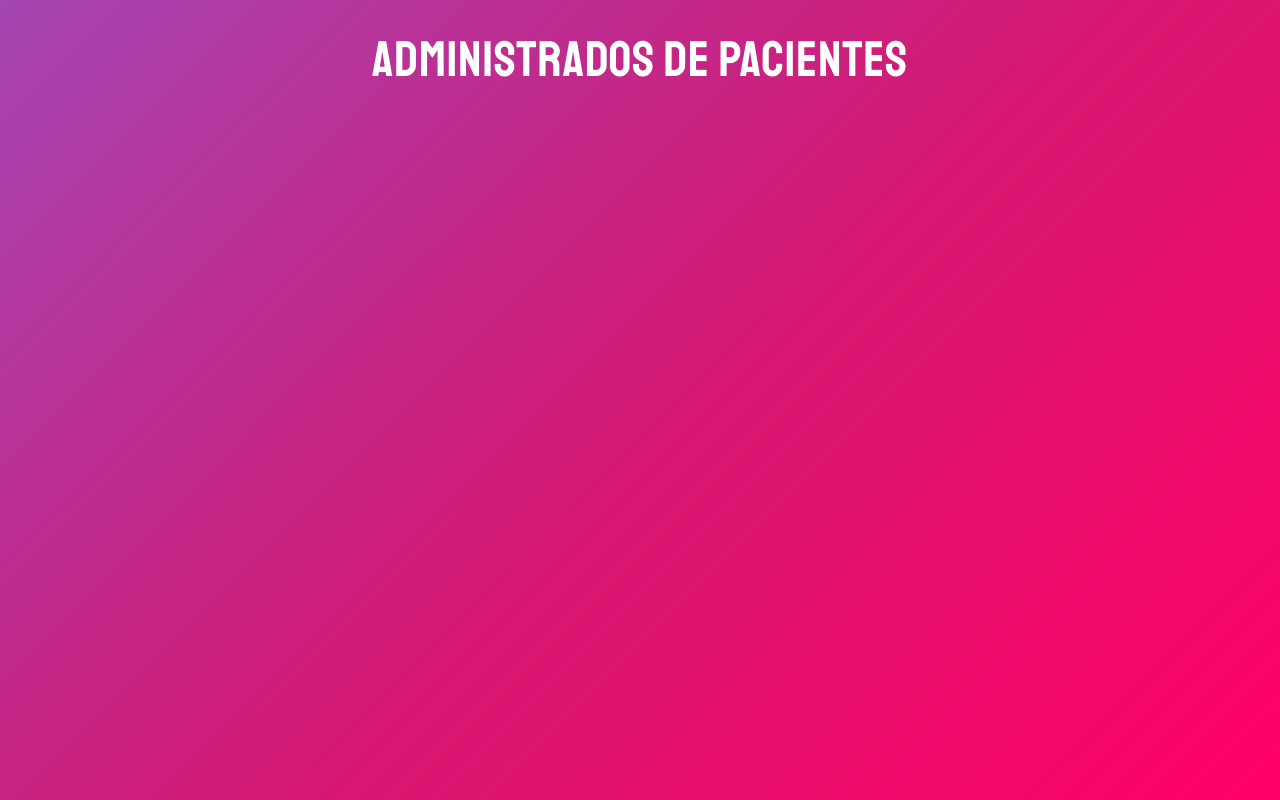
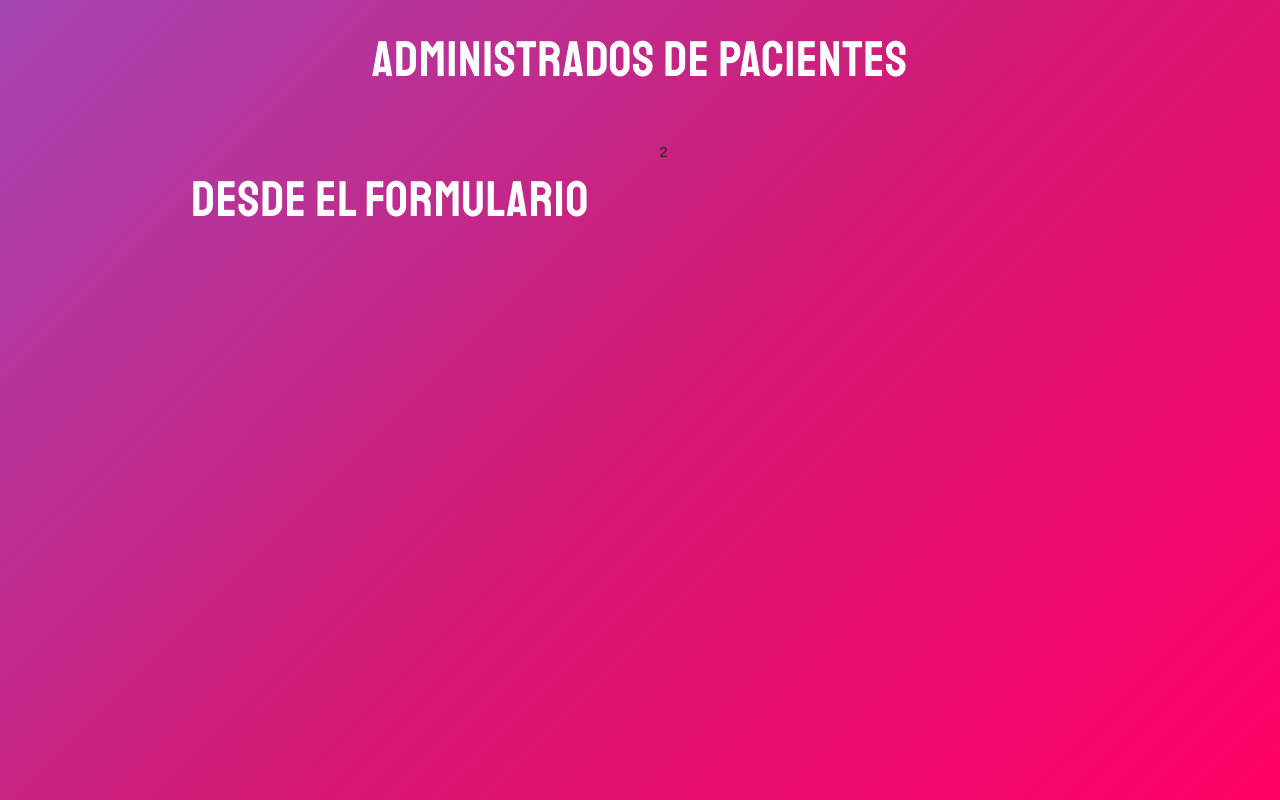
Before and after one commit to jeanv046/ReactClass, a React (Create React App) app in the folder citas/: page / in a window 1280 px wide. Built offline with nearby package versions, Linux system fonts and the light colour scheme.

Commit message:
Componente de formulario

```diff
--- a/citas/src/App.js
+++ b/citas/src/App.js
@@ -1,9 +1,21 @@
-import React from 'react';
-
+import React, { Fragment } from "react";
+import Formulario from "./components/Formulario";
 
 function App() {
   return (
-    <h1>Administrados de Pacientes</h1>
+    <Fragment>
+      <h1>Administrados de Pacientes</h1>
+      <div className="container">
+        <div className="row">
+          <div className="one-half column">
+            <Formulario />
+          </div>
+          <div className="one-half column">
+            2
+          </div>
+        </div>
+      </div>
+    </Fragment>
   );
 }
 
--- /dev/null
+++ b/citas/src/components/Formulario.js
@@ -0,0 +1,9 @@
+import React from 'react'
+
+const Formulario = () => {
+    return (
+        <h1>Desde el formulario</h1>
+    );
+}
+
+export default Formulario;
```
